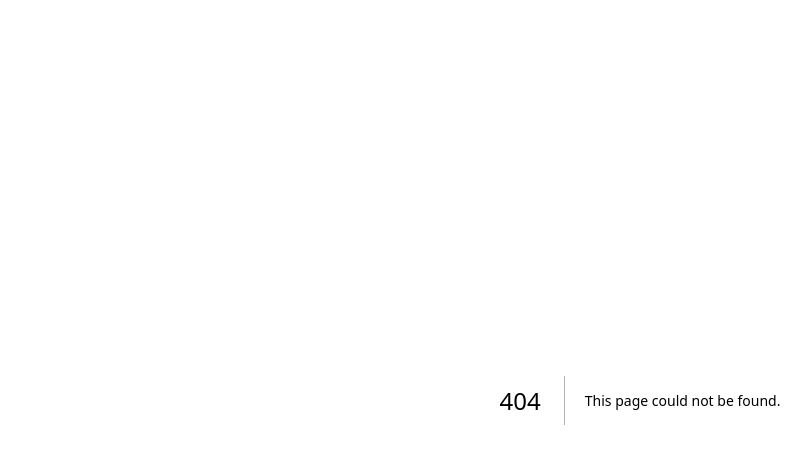
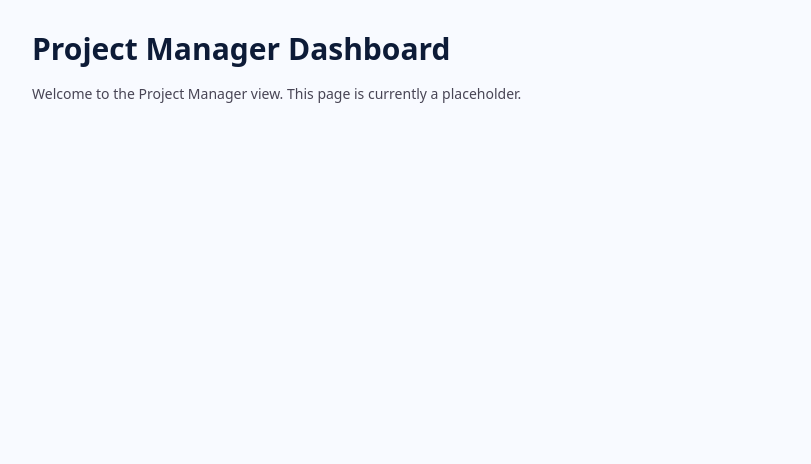
Before and after one commit to UmairTalib/fusion-baukasten, a Next.js app in the folder frontend/: page /dashboard/project-manager in a window 1280 px wide. Before the commit this address had no page. Shown: the top 464 px of the page, without its empty margins (0-811 px from the left). Built offline with nearby package versions, Linux system fonts and the light colour scheme.

Commit message:
feat: Add blank dashboard placeholder pages for roles

```diff
--- /dev/null
+++ b/frontend/src/app/dashboard/client/page.tsx
@@ -0,0 +1,10 @@
+export default function ClientDashboard() {
+  return (
+    <div className="min-h-screen bg-workspace-bg p-8">
+      <h1 className="text-page-title text-on-surface">Client / User Dashboard</h1>
+      <p className="text-body-lg text-on-surface-variant mt-4">
+        Welcome to the Client view. This page is currently a placeholder.
+      </p>
+    </div>
+  );
+}
--- /dev/null
+++ b/frontend/src/app/dashboard/project-manager/page.tsx
@@ -0,0 +1,10 @@
+export default function ProjectManagerDashboard() {
+  return (
+    <div className="min-h-screen bg-workspace-bg p-8">
+      <h1 className="text-page-title text-on-surface">Project Manager Dashboard</h1>
+      <p className="text-body-lg text-on-surface-variant mt-4">
+        Welcome to the Project Manager view. This page is currently a placeholder.
+      </p>
+    </div>
+  );
+}
--- /dev/null
+++ b/frontend/src/app/dashboard/team-member/page.tsx
@@ -0,0 +1,10 @@
+export default function TeamMemberDashboard() {
+  return (
+    <div className="min-h-screen bg-workspace-bg p-8">
+      <h1 className="text-page-title text-on-surface">Team Member Dashboard</h1>
+      <p className="text-body-lg text-on-surface-variant mt-4">
+        Welcome to the Team Member view. This page is currently a placeholder.
+      </p>
+    </div>
+  );
+}
```
